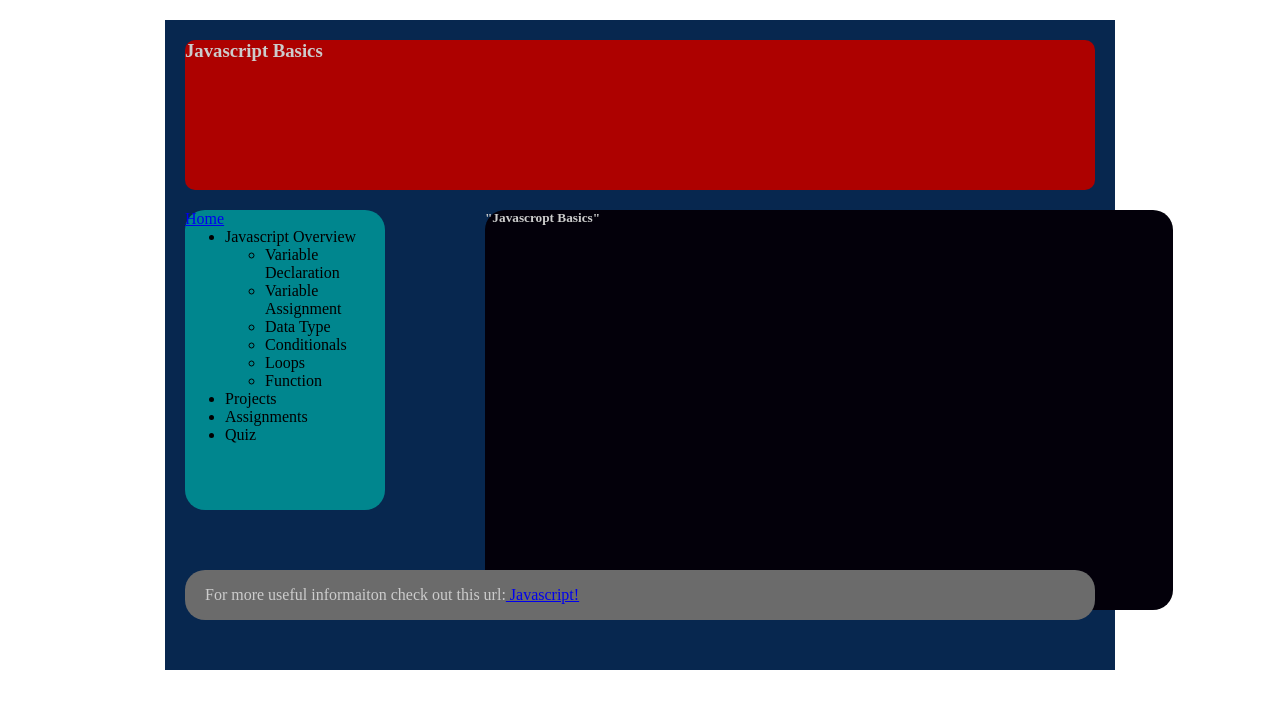
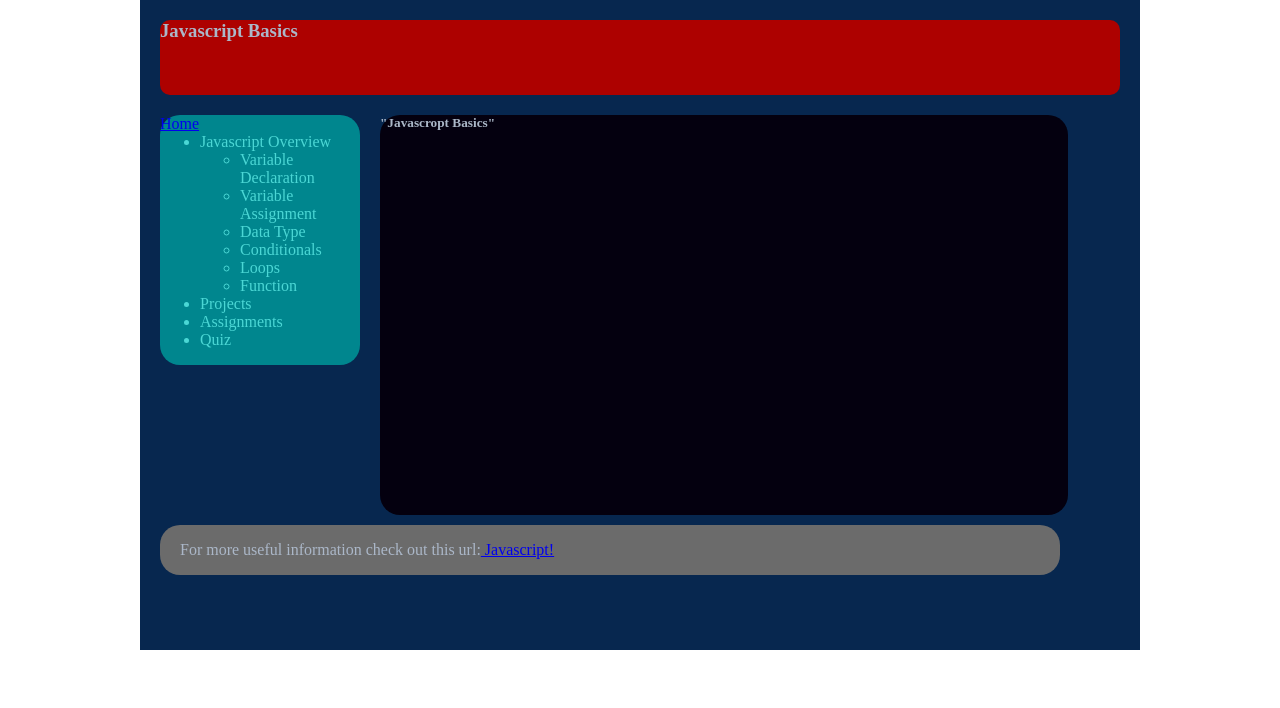
Before and after one commit to PaulMacLachlan/js_build, a plain HTML site: page index.html in a window 1280 px wide. Drawn offline with Linux system fonts and the light colour scheme.

Commit message:
more work in progress, updating

```diff
--- a/index.html
+++ b/index.html
@@ -6,11 +6,8 @@
     </head>
     <body>
         <div id="wrapper">
-            <div id="main_content">
-            <h5>"Javascropt Basics"<h5></div>
             <div id="header">
-            <h3>Javascript Basics<h3>
-            </div>
+            <h3>Javascript Basics<h3></div>
                 <div id="navigation">
                     <div class="navigation_links">
                         <span><a href="Home">Home</a></span>
@@ -30,16 +27,13 @@
                         </ul>
                     </div>
                 </div>
+            <div id="main_content">
+            <h5>"Javascropt Basics"<h5></div>
             <div id="footer">
                 <div class="footer_text">
-                    <p>For more useful informaiton check out this url:<a href="Javascript!"> Javascript!</a></p>
+                    <p>For more useful information check out this url:<a href="Javascript!"> Javascript!</a></p>
                 </div>
             </div>
         </div>
-
     </body>
-
-
-
-
 </html>
--- a/style.css
+++ b/style.css
@@ -2,82 +2,88 @@
  margin: 0px;
  padding: 0px;
 }
+
 #wrapper{
- width: 950px;
+ width: 1000px;
  height: 650px;
  background-color: #07274f;
  margin: 0px auto;
+ overflow: hidden;
 }
+
 #header{
- height: 150px;
+ height: 75px;
+ display: block;
  background-color: #ad0100;
- margin: 20px;
- position: relative;
- top:20px;
+ margin: 20px 20px 20px 20px;
+ position: static;
+ top:40px;
  border-radius: 10px;
 }
+
 #navigation{
- height: 300px;
+ height: 250px;
  width: 200px;
+ position: static;
  background-color: #00868e;
- display: inline-block;
+ display: block;
  margin: 20px;
  border-radius: 20px;
 }
+
 #main_content{
  height: 400px;
  width: 688px;
- background-color: #03000a;
+ background-color: #04000f;
+ margin: 20px;
+ /*display: inline-block;*/
+ position: relative;
+ top: -270px;
+ /*right:200px;*/
+ /*bottom: 20px;*/
+ left: 220px;
+ border-radius: 20px;
+}
+
+#footer{
+ height: 50px;
+ width: 900px;
+ position: relative;
+ top: -300px;
+ background-color: #6b6b6b;
  margin: 20px;
  display: inline-block;
- position: absolute;
- top:190px;
- right:200px;
- bottom: 20px;
- left: 465px;
+ /*top:70px;*/
  border-radius: 20px;
 }
-.subcontents{
- height: 200px;
- width: 210px;
- background-color: yellow;
- display: inline-block;
- margin: 40pix;
- position: relative;
-}
-#advertisement{
- height: 120px;
- width: 660px;
- background-color: purple;
- margin: 20px;
-}
-h3{
-    color: #cccccc;
-}
-h5{
-    color: #cccccc;
-}
-p{
-    color: #cccccc;
-}
-#footer{
- height: 50px;
- background-color: #6b6b6b;
- margin: 20px;
- position: relative;
- top:20px;
- border-radius: 20px;
-}
+
 .footer_text p{
-    color: #cccccc;
+    color: #abb7c8;
     margin-left: 20px;
     text-align: justify;
     vertical-align: middle;
     line-height: 50px;
 }
+
+h3{
+    color: #abb7c8;
+}
+
+h5{
+    color: #abb7c8;
+}
+
+p{
+    color: #abb7c8;
+}
+
 .navigation_links ul{
     margin-left: 40px;
     text-align: justify;
     vertical-align: middle;
     /*line-height: 50px;*/
 }
+
+#navigation .navigation_links{
+    color: #4bd7d5;
+}
```
Lines whose indentation alone changed are shown as unchanged.
